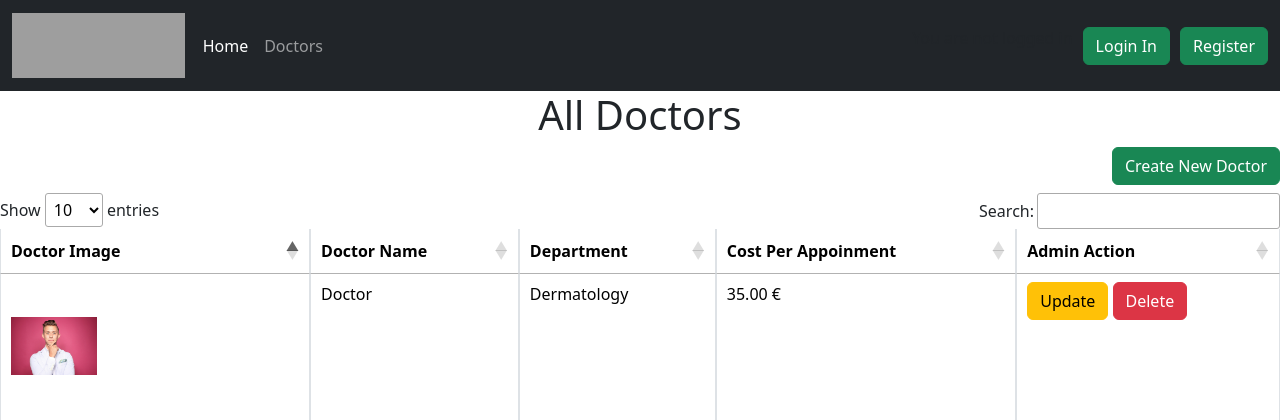
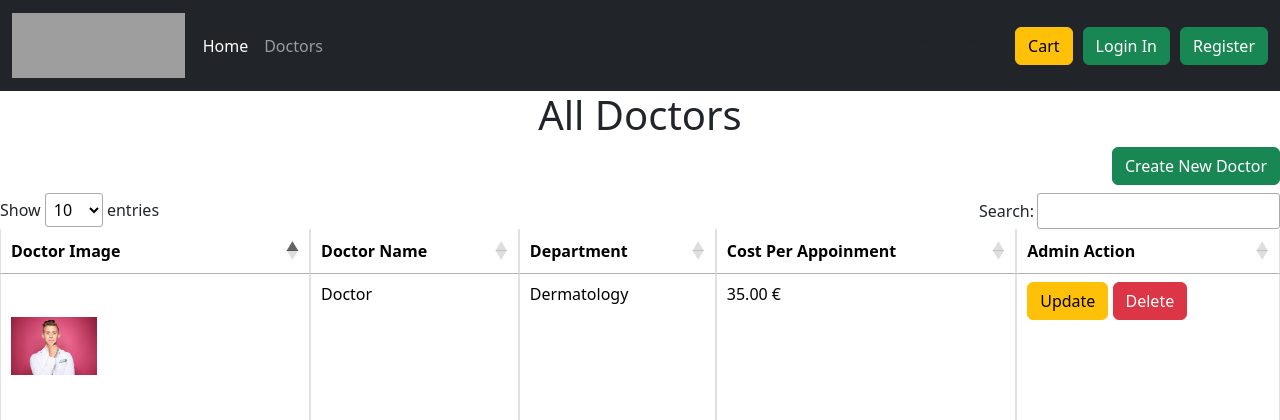
Before and after one commit to NidhiAnandan12/x23286873_cloud_devops_sec, a Django app: page /viewdoctor in a window 1280 px wide. Shown: the top 420 px of the page. Run offline with Django 5.2, Linux system fonts and the light colour scheme; data comes from the database, SQL or seed files in the repository; some libraries are stand-ins or nearby versions; grey boxes are pictures that could not be loaded.

Commit message:
Update header.html

```diff
--- a/doctor_app/templates/doctor_app/header.html
+++ b/doctor_app/templates/doctor_app/header.html
@@ -49,6 +49,7 @@
 
     {% else %}
     <p>You are not logged in</p>
+    <a href="{%url 'login' %}" class="btn btn-warning" style="margin-left: 10px;">Cart</a>
     <a href="{%url 'login' %}" class="btn btn-success" style="margin-left: 10px;">Login In</a>
     <a href="{%url 'register' %}" class="btn btn-success" style="margin-left: 10px;">Register</a>
 
```
